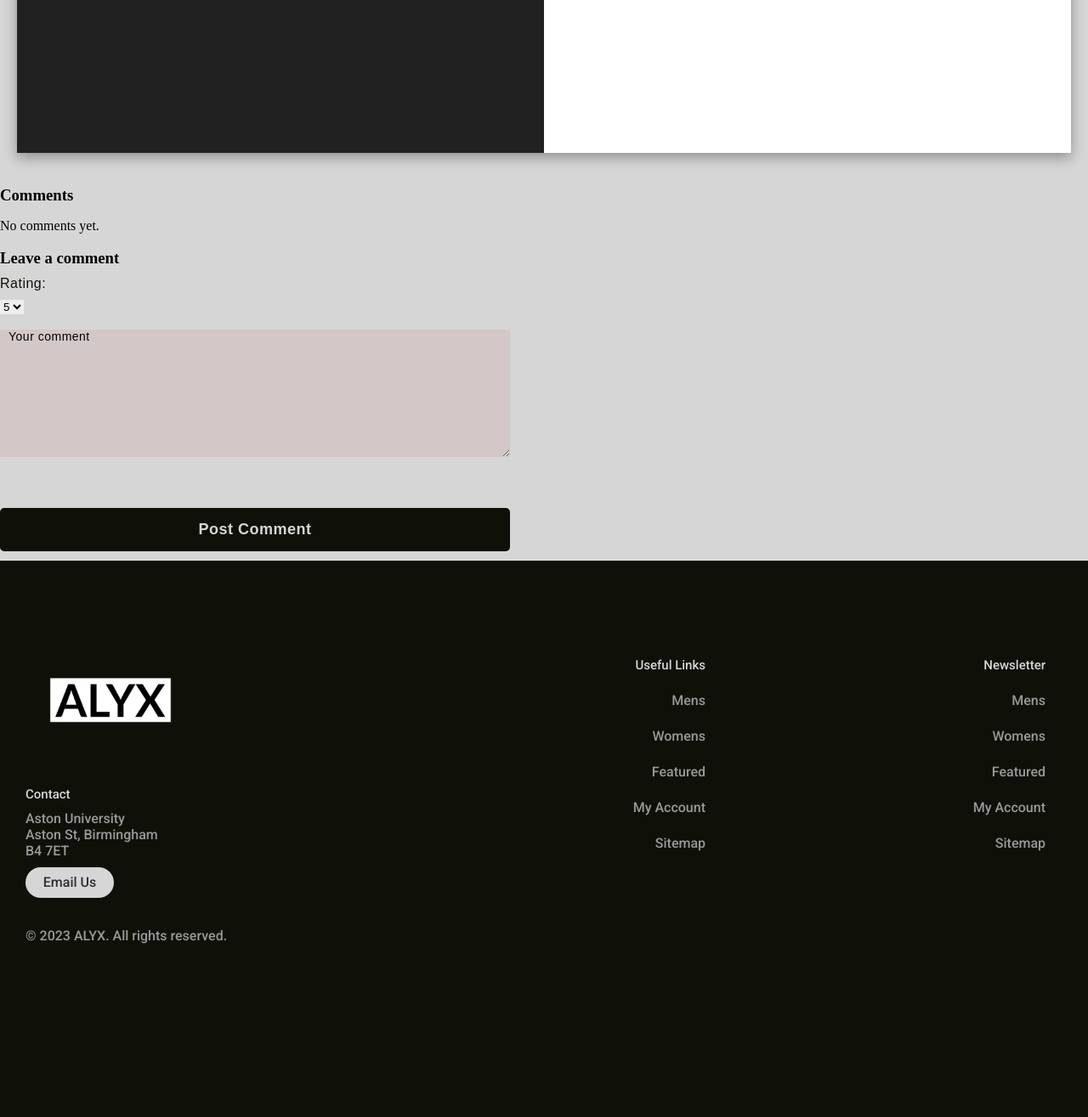
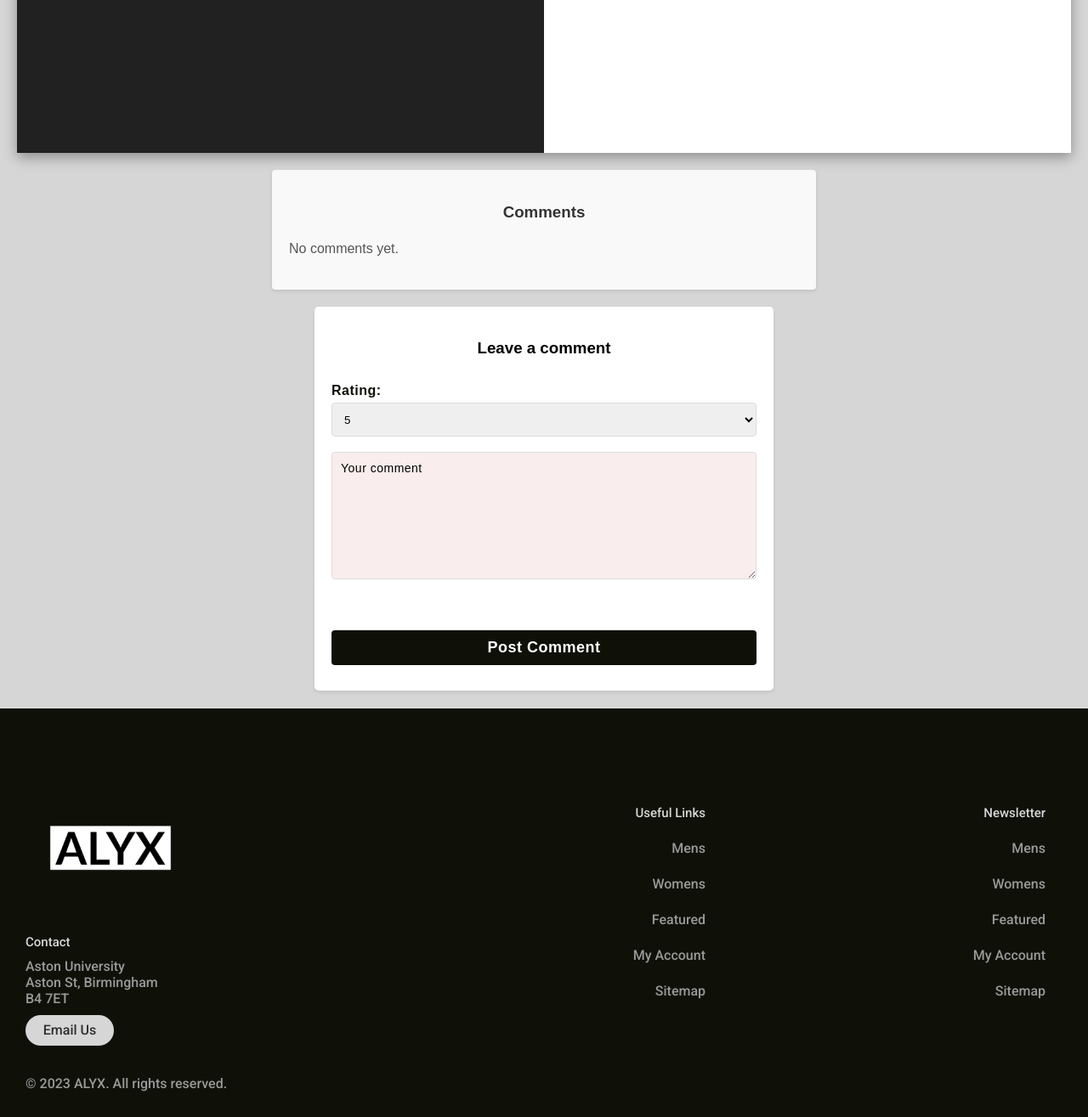
Before and after one commit to Zaide1/zaide1.github.io, a PHP site: page /items_buy.php in a window 1280 px wide. Shown: the part 750-2065 px from the top of the page at 85% size. Before the commit the page ends 1861 px from the top, so only its background shows below. Run offline with PHP 8.4, Linux system fonts and the light colour scheme; data that the repository does not hold is empty.

Commit message:
Css for comments section

```diff
--- a/assets/css/main.css
+++ b/assets/css/main.css
@@ -885,3 +885,162 @@ h1 {
   background-color: #2da6bb;
   color: #fff;
 }
+
+
+.comments-section {
+  font-family: Arial, sans-serif;
+  max-width: 600px;
+  margin: 0 auto;
+  background-color: #f9f9f9;
+  padding: 20px;
+  border-radius: 4px;
+  box-shadow: 0 2px 4px rgba(0,0,0,0.1); }
+
+.comments-section h3 {
+  text-align: center;
+  color: #333;
+    margin-bottom: 20px;
+}
+
+.comments-section p {
+  color: #555;
+  line-height: 1.5;
+}
+
+.comments-section hr {
+  border: none;
+  height: 1px;
+  background-color: #ccc;
+  margin: 20px 0;
+}
+
+.comments-section .username {
+  font-weight: bold;
+}
+
+.comments-section .rating {
+  color: #f1c40f; }
+
+.comment-rating .star {
+  color: #ddd;
+  font-size: 18px;
+}
+
+.comment-rating .star.filled {
+  color: #e6a800; }
+
+.comment-rating .star.half {
+  color: #e6a800;
+}
+
+
+
+.comments-section .comment {
+  margin-bottom: 10px;
+}
+
+.comments-section ul {
+  list-style-type: none;
+  padding: 0;
+}
+
+.comments-section li {
+  padding: 10px;
+  border-bottom: 1px solid #ccc; }
+
+.comments-section .verified {
+  color: green;
+  font-style: italic;
+}
+
+
+.comment-form {
+  background-color: #ffffff;
+  padding: 20px;
+  border-radius: 5px;
+  box-shadow: 0 2px 4px rgba(0, 0, 0, 0.1);
+  margin: 20px auto;
+  font-family: 'Arial', sans-serif;
+  width: 50%;
+  max-width: 500px;
+}
+
+.comment-form h3 {
+  text-align: center;
+  color: #000;
+  margin-bottom: 20px;
+}
+
+.comment-form form {
+  display: flex;
+  flex-direction: column;
+  align-items: center;
+}
+
+.comment-form label {
+  align-self: flex-start;
+  font-weight: bold;
+  margin-bottom: 5px;
+}
+
+.comment-form select,
+.comment-form textarea,
+.comment-form button {
+  width: 100%;
+  padding: 10px;
+  margin-bottom: 10px;
+  border: 1px solid #ddd;
+  border-radius: 4px;
+  font-family: 'Arial', sans-serif;
+}
+
+.comment-form select {
+  height: 40px;
+}
+
+.comment-form textarea {
+  height: 100px;
+  resize: vertical;
+}
+
+.comment-form button {
+  background-color: #0f1108;
+  color: white;
+  border: none;
+  cursor: pointer;
+  transition: background-color 0.3s ease;
+}
+
+.comment-form button:hover {
+  background-color: #4cae4c;
+}
+
+
+
+
+
+.cart-item {
+  border: 1px solid #ccc;
+  margin-bottom: 10px;
+  padding: 10px;
+  display: flex;
+  justify-content: space-between;
+}
+
+.cart-item img {
+  margin-right: 10px;
+}
+
+.cart-item-details {
+  flex-grow: 1;
+}
+.remove-btn {
+  background-color: #D7D6D6;
+  color: #000;
+  border: none;
+  cursor: pointer;
+
+  justify-content: flex-end;
+
+
+}
```
